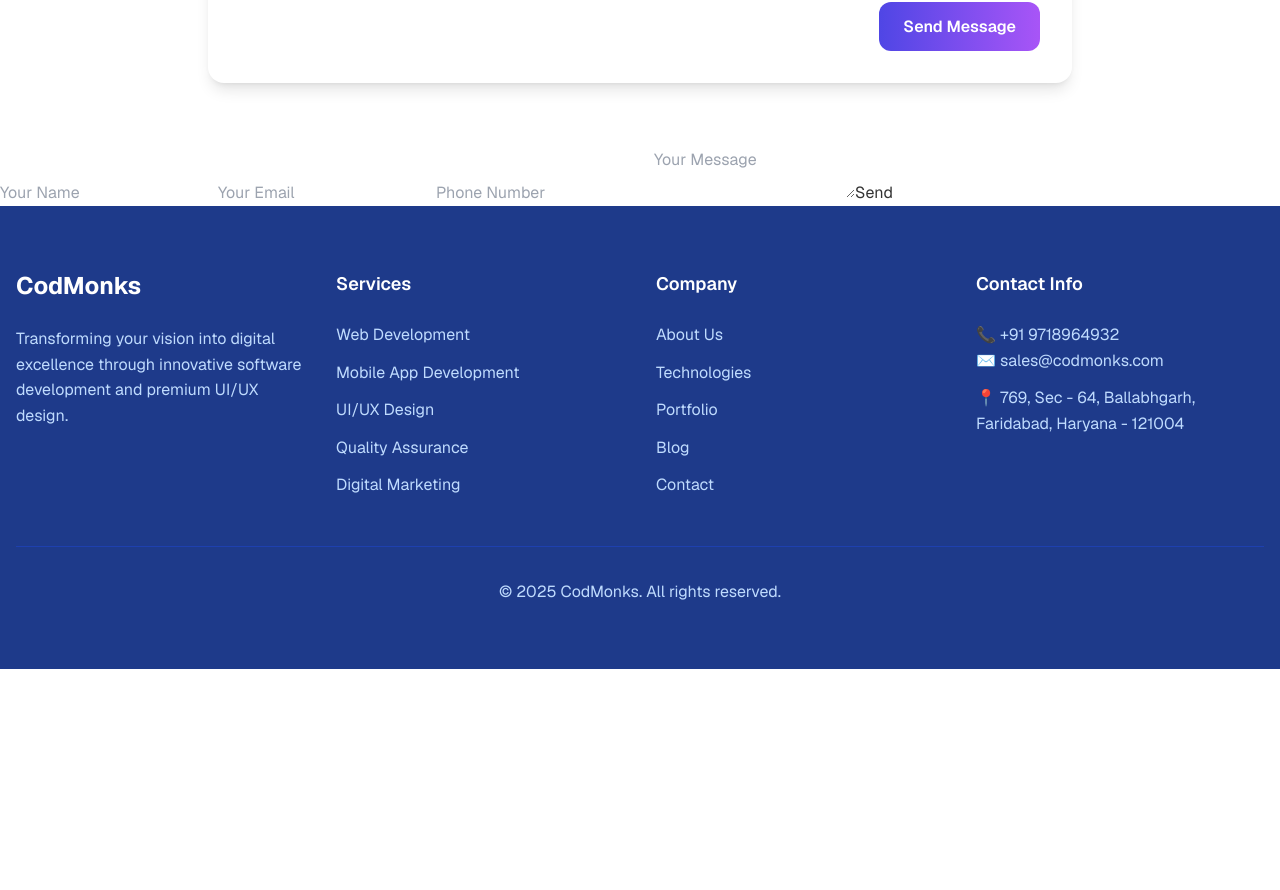
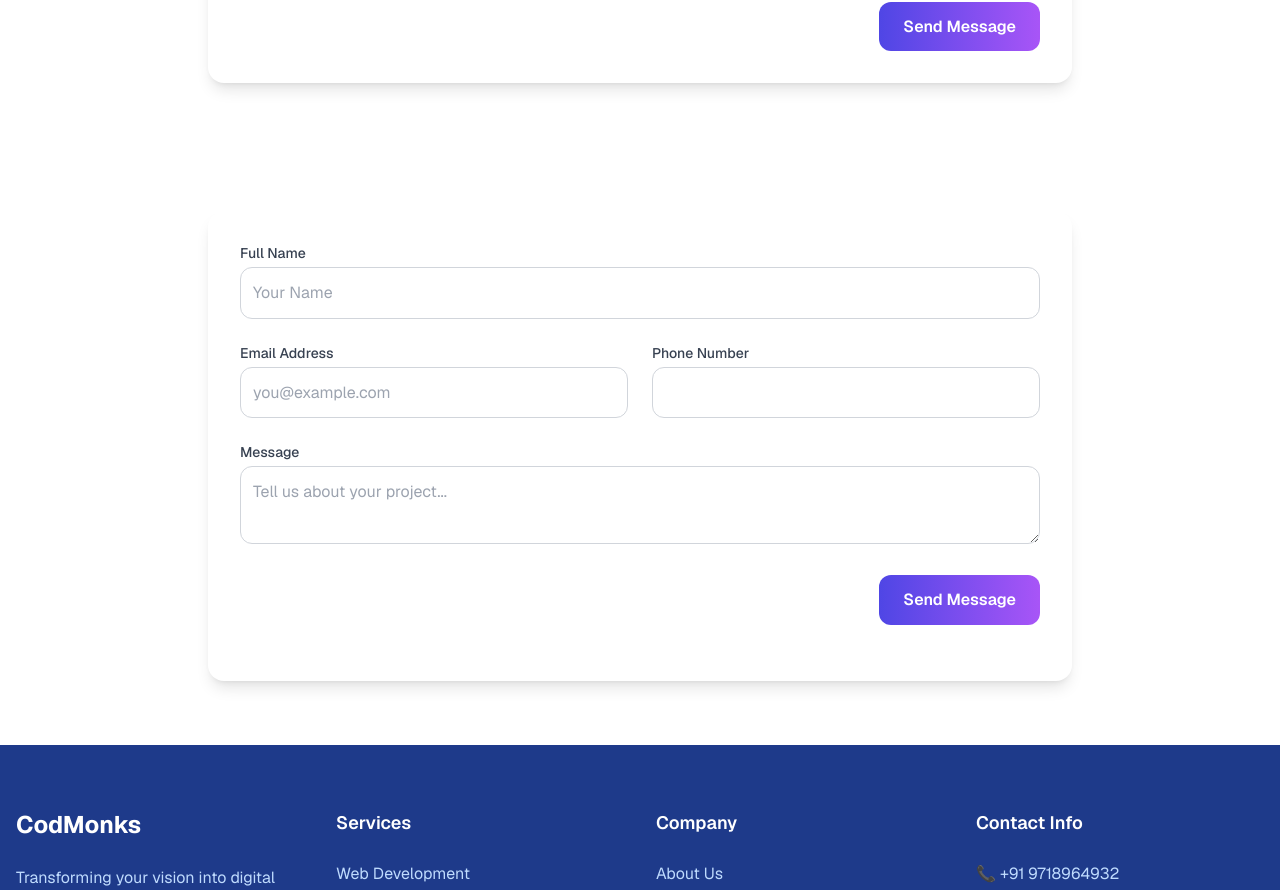
Before and after one commit to daksh1136/Codmonks, a React (Vite) app: page /contact in a window 1280 px wide. Shown: the part 744-1634 px from the top of the page. Before the commit the page ends 1413 px from the top, so only its background shows below. Built offline with nearby package versions, Linux system fonts and the light colour scheme.

Commit message:
updated form fields

```diff
--- a/src/components/ContactForm/ContactForm.tsx
+++ b/src/components/ContactForm/ContactForm.tsx
@@ -33,13 +33,62 @@
   };
 
   return (
-    <form onSubmit={handleSubmit}>
-        <input type="text" name="name" placeholder="Your Name" required />
-        <input type="email" name="email" placeholder="Your Email" required />
-        <input type="tel" name="phone" placeholder="Phone Number" required />
-        <textarea name="message" placeholder="Your Message" required />
-        <button type="submit">Send</button>
-        <p>{status}</p>
-    </form>
+    <section className="py-16 bg-white">
+        <div className="max-w-4xl mx-auto px-4">
+            <div className="bg-white shadow-lg rounded-2xl p-8">
+                <form className="grid grid-cols-1 md:grid-cols-2 gap-6" onSubmit={handleSubmit}>
+                    <div className="col-span-2">
+                        <label className="block text-sm font-medium text-gray-700 mb-1">Full Name</label>
+                        <input
+                            type="text"
+                            name="name"
+                            placeholder="Your Name"
+                            className="w-full border border-gray-300 p-3 rounded-xl focus:ring-indigo-500 focus:border-indigo-500"
+                            required
+                        />
+                    </div>
+                    <div>
+                        <label className="block text-sm font-medium text-gray-700 mb-1">Email Address</label>
+                        <input
+                            type="email"
+                            name="email"
+                            required
+                            placeholder="you@example.com"
+                            className="w-full border border-gray-300 p-3 rounded-xl focus:ring-indigo-500 focus:border-indigo-500"
+                        />
+                    </div>
+                    <div>
+                        <label className="block text-sm font-medium text-gray-700 mb-1">Phone Number</label>
+                        <input
+                            type="tel"
+                            name="phone"
+                            placeholder=""
+                            maxLength={10}
+                            className="w-full border border-gray-300 p-3 rounded-xl focus:ring-indigo-500 focus:border-indigo-500"
+                            required
+                        />
+                    </div>
+                    <div className="col-span-2">
+                        <label className="block text-sm font-medium text-gray-700 mb-1">Message</label>
+                        <textarea
+                            name="message"
+
+                            placeholder="Tell us about your project..."
+                            className="w-full border border-gray-300 p-3 rounded-xl focus:ring-indigo-500 focus:border-indigo-500"
+                        ></textarea>
+                    </div>
+                    <div className="col-span-2 text-right">
+                        <button
+                            type="submit"
+                            className="bg-gradient-to-r from-indigo-600 to-purple-500 text-white px-6 py-3 rounded-xl font-semibold hover:opacity-90 transition"
+                        >
+                            Send Message
+                        </button>
+                    </div>
+                    <p>{status}</p>
+                </form>
+            </div>
+        </div>
+    </section>
   );
 }
```
